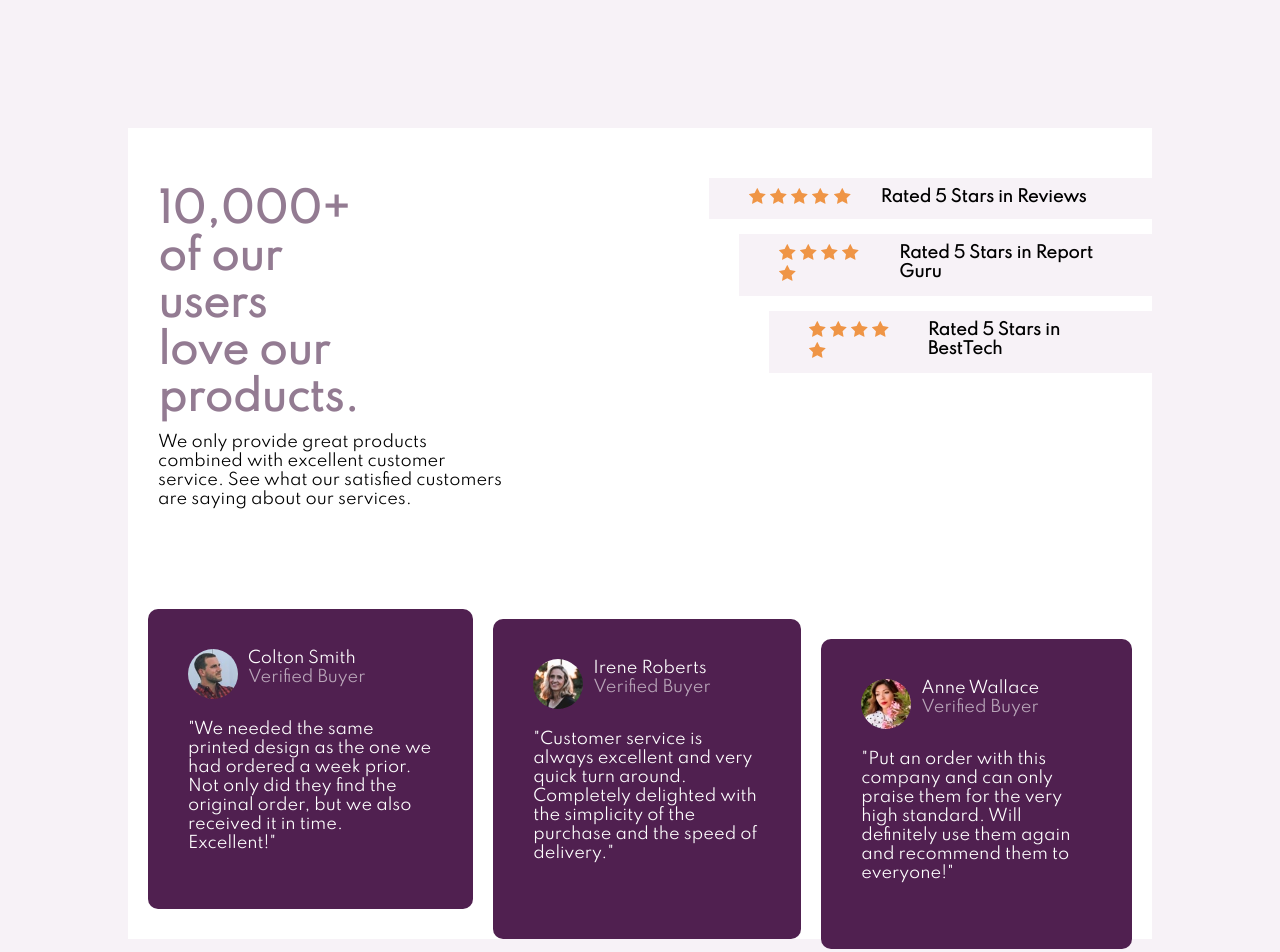
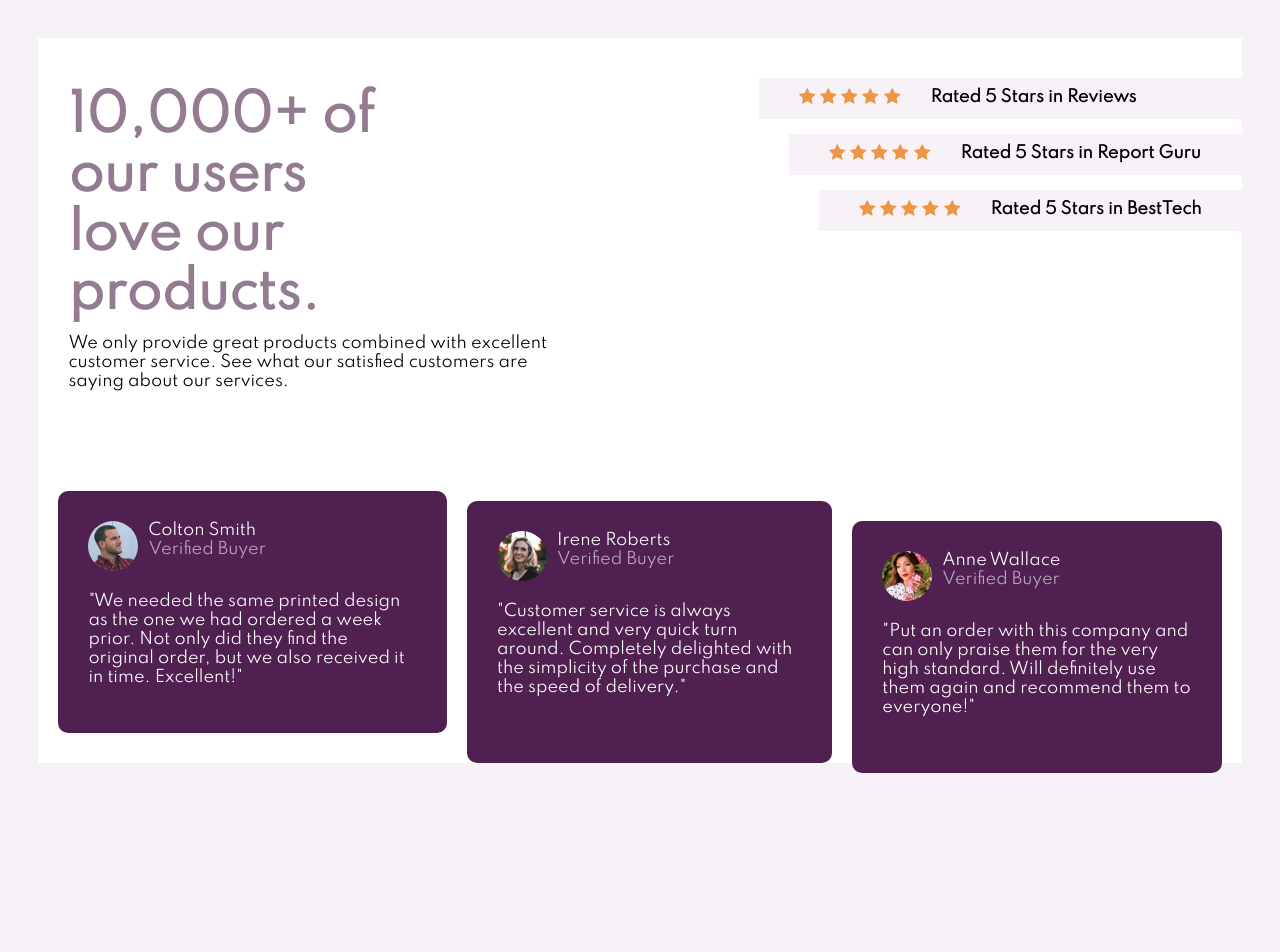
Before and after one commit to AtanasovCode/Social-proof-Frontend-Mentor-Challange, a plain HTML site: page index.html in a window 1280 px wide. Shown: the top 952 px of the page. Drawn offline with Linux system fonts and the light colour scheme.

Commit message:
Updated Commit

```diff
--- a/style.css
+++ b/style.css
@@ -1,15 +1,15 @@
 body {
-  margin: 10%;
+  margin: 3%;
   background-color: hsl(300, 24%, 96%);
   font-family: 'Spartan', sans-serif;
-  height: 100vh;
+  height: 70vh;
 }
 
 
 .main-container {
   display: flex;
   background-color: white;
-  padding-top: 50px;
+  padding-top: 40px;
 }
 
 .body-container {
@@ -20,7 +20,7 @@ body {
   margin: 10px 350px 10px 30px;
   font-weight: 900;
   color: hsl(303, 10%, 53%);
-  font-size: 40px;
+  font-size: 50px;
 }
 
 .main-text > p {
@@ -90,7 +90,7 @@ body {
 
 
 .review-1, .review-2, .review-3 {
-  padding: 40px;
+  padding: 30px;
   background-color: hsl(300, 43%, 22%);
   color: white;
   text-align: left;
```
